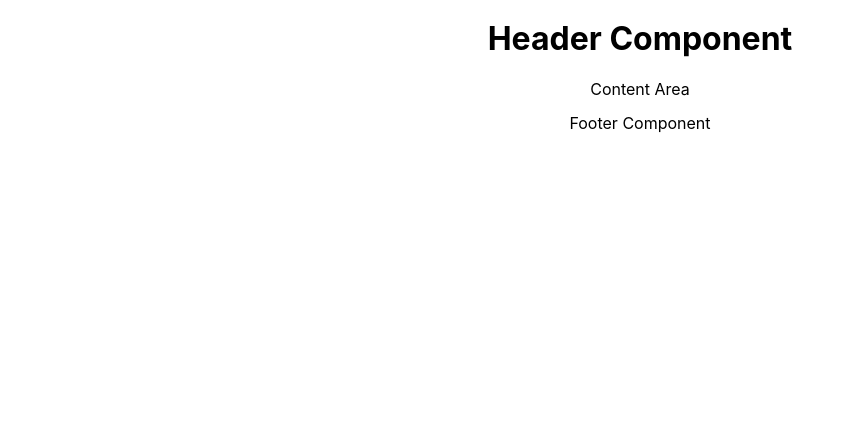
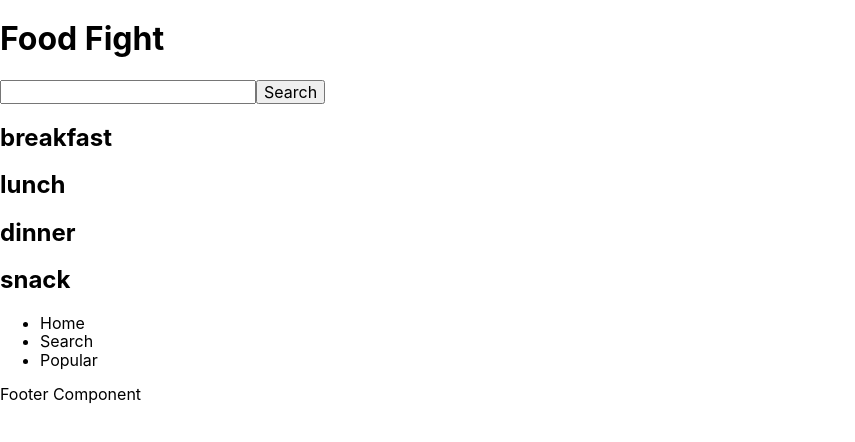
Before and after one commit to bobmatyas/recipe-app, a React (Create React App) app: page / in a window 1280 px wide. Shown: the top 442 px of the page, without its empty margins (0-855 px from the left). Built offline with nearby package versions, Linux system fonts and the light colour scheme.

Commit message:
add components and structuring

```diff
--- a/src/App.js
+++ b/src/App.js
@@ -2,6 +2,9 @@ import React from 'react';
 import './styles/App.scss';
 import Header from './components/header';
 import Footer from './components/footer';
+import Search from './components/search';
+import { MealType } from './components/meal-type';
+import Menu from './components/menu';
 
 function App() {
   return (
@@ -10,7 +13,31 @@ function App() {
       <Header />
 
       <main>
-        <p>Content Area</p>
+
+        <Search />
+
+        <MealType
+          styleName="breakfast"
+          mealType="breakfast"
+        />
+
+        <MealType
+          styleName="lunch"
+          mealType="lunch"
+        />
+
+        <MealType
+          styleName="dinner"
+          mealType="dinner"
+        />
+
+        <MealType
+          styleName="snack"
+          mealType="snack"
+        />
+
+        <Menu />
+
       </main>
       <Footer />
     </div>
--- a/src/components/header.js
+++ b/src/components/header.js
@@ -2,7 +2,7 @@ import React from 'react';
 
 export const Header = () =>
   <header>
-    <h1>Header Component</h1>
+    <h1>Food Fight</h1>
   </header>
 
 export default Header;
--- /dev/null
+++ b/src/components/meal-type.js
@@ -0,0 +1,9 @@
+import React from 'react';
+
+export const MealType = (props) =>
+
+  <div className={props.styleName}>
+    <h2>{props.mealType}</h2>
+  </div>
+
+export default MealType;
--- /dev/null
+++ b/src/components/menu.js
@@ -0,0 +1,12 @@
+import React from 'react';
+
+export const Menu = () =>
+  <nav>
+    <ul>
+      <li>Home</li>
+      <li>Search</li>
+      <li>Popular</li>
+    </ul>
+  </nav>
+
+export default Menu;
--- /dev/null
+++ b/src/components/search.js
@@ -0,0 +1,9 @@
+import React from 'react';
+
+export const Search = () =>
+  <div>
+    <input type="text" />
+    <button>Search</button>
+  </div>
+
+export default Search;
--- a/src/styles/App.scss
+++ b/src/styles/App.scss
@@ -1,24 +1 @@
 @import 'normalize';
-
-.App {
-  text-align: center;
-}
-
-.App-logo {
-  height: 40vmin;
-}
-
-.App-header {
-  background-color: #282c34;
-  min-height: 100vh;
-  display: flex;
-  flex-direction: column;
-  align-items: center;
-  justify-content: center;
-  font-size: calc(10px + 2vmin);
-  color: white;
-}
-
-.App-link {
-  color: #09d3ac;
-}
```
